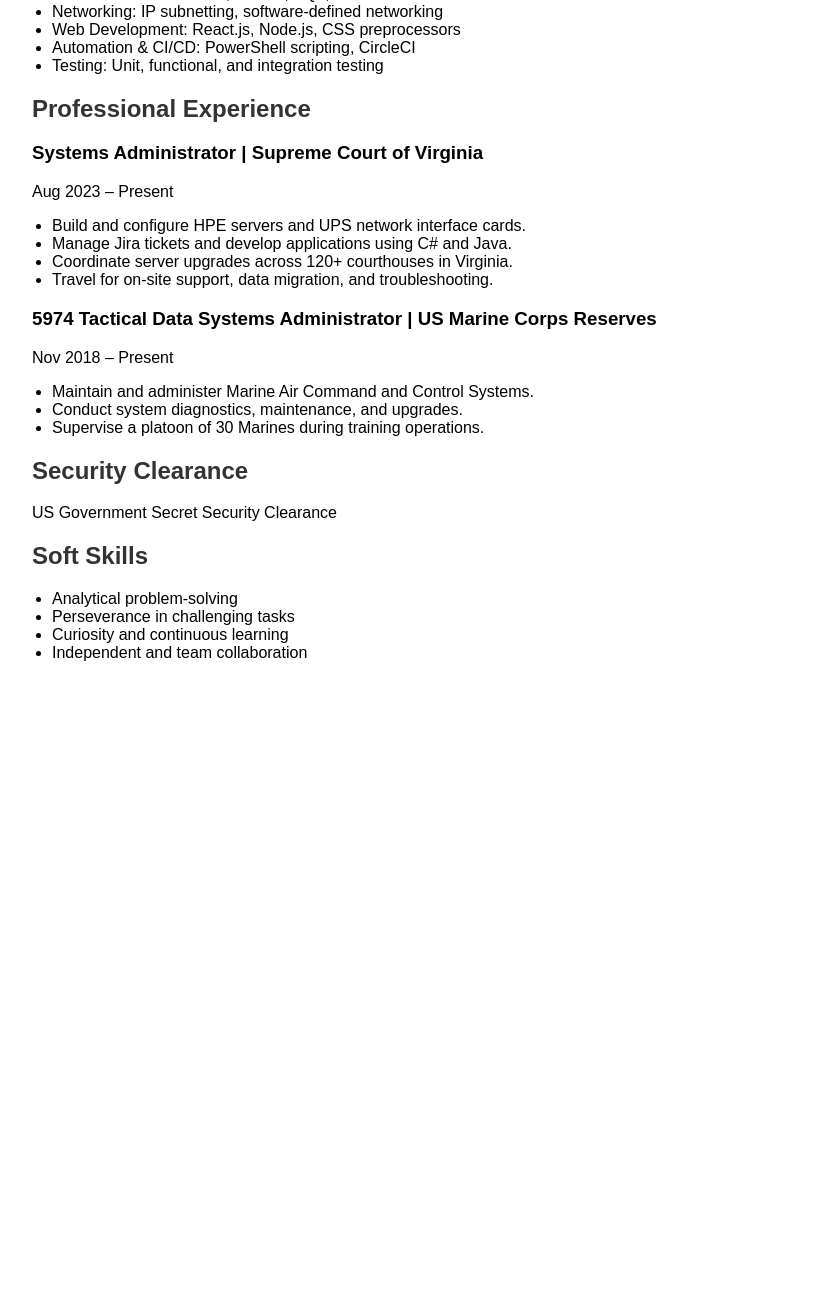
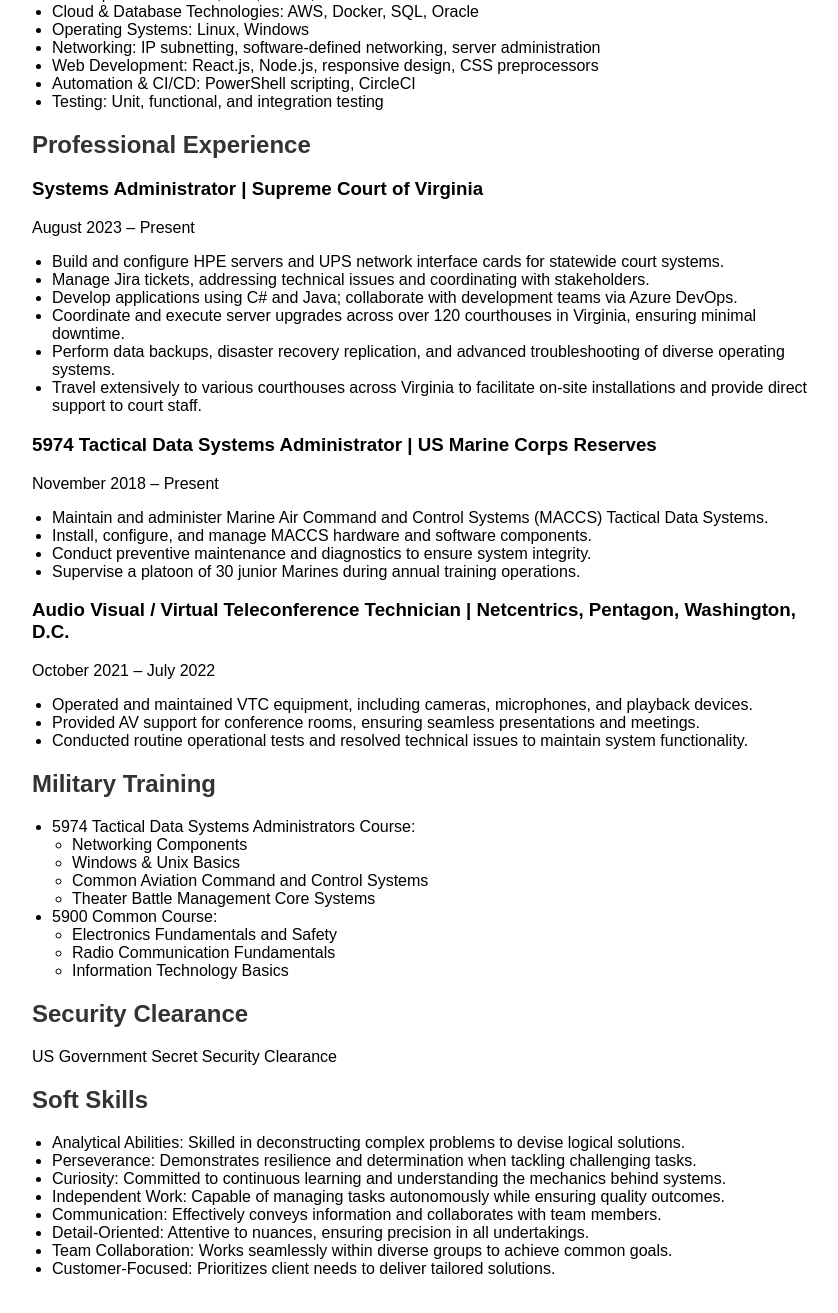
Before and after one commit to Tinysquishy/resume, a plain HTML site: page index.html in a window 1280 px wide. Shown: the part 481-1794 px from the top of the page, without its empty margins (208-1046 px from the left). Before the commit the page ends 1183 px from the top, so only its background shows below. Drawn offline with Linux system fonts and the light colour scheme.

Commit message:
Update index.html

```diff
--- a/index.html
+++ b/index.html
@@ -24,7 +24,7 @@
 
     <section class="section">
         <h2>Professional Summary</h2>
-        <p>Dedicated System Administrator with a Bachelor of Science in Computer Science and a robust background in tactical data systems administration. Proven track record in system maintenance, network engineering, and software development. Holds a US Government Secret Security Clearance.</p>
+        <p>Dedicated System Administrator with a Bachelor of Science in Computer Science and a robust background in tactical data systems administration. Possesses a proven track record in system maintenance, network engineering, and software development. Holds a US Government Secret Security Clearance, underscoring a commitment to security and confidentiality.</p>
     </section>
 
     <section class="section">
@@ -37,11 +37,12 @@
     <section class="section">
         <h2>Technical Skills</h2>
         <ul>
-            <li>Programming: C++, Java, Python, JavaScript, Svelte</li>
+            <li>Programming Languages: C++, Java, Python, JavaScript, Svelte</li>
             <li>Development Tools: Git, JDK, IntelliJ, Gradle</li>
-            <li>Cloud & Database: AWS, Docker, SQL, Oracle</li>
-            <li>Networking: IP subnetting, software-defined networking</li>
-            <li>Web Development: React.js, Node.js, CSS preprocessors</li>
+            <li>Cloud & Database Technologies: AWS, Docker, SQL, Oracle</li>
+            <li>Operating Systems: Linux, Windows</li>
+            <li>Networking: IP subnetting, software-defined networking, server administration</li>
+            <li>Web Development: React.js, Node.js, responsive design, CSS preprocessors</li>
             <li>Automation & CI/CD: PowerShell scripting, CircleCI</li>
             <li>Testing: Unit, functional, and integration testing</li>
         </ul>
@@ -50,20 +51,50 @@
     <section class="section">
         <h2>Professional Experience</h2>
         <h3>Systems Administrator | Supreme Court of Virginia</h3>
-        <p>Aug 2023 – Present</p>
+        <p>August 2023 – Present</p>
         <ul>
-            <li>Build and configure HPE servers and UPS network interface cards.</li>
-            <li>Manage Jira tickets and develop applications using C# and Java.</li>
-            <li>Coordinate server upgrades across 120+ courthouses in Virginia.</li>
-            <li>Travel for on-site support, data migration, and troubleshooting.</li>
+            <li>Build and configure HPE servers and UPS network interface cards for statewide court systems.</li>
+            <li>Manage Jira tickets, addressing technical issues and coordinating with stakeholders.</li>
+            <li>Develop applications using C# and Java; collaborate with development teams via Azure DevOps.</li>
+            <li>Coordinate and execute server upgrades across over 120 courthouses in Virginia, ensuring minimal downtime.</li>
+            <li>Perform data backups, disaster recovery replication, and advanced troubleshooting of diverse operating systems.</li>
+            <li>Travel extensively to various courthouses across Virginia to facilitate on-site installations and provide direct support to court staff.</li>
         </ul>
 
         <h3>5974 Tactical Data Systems Administrator | US Marine Corps Reserves</h3>
-        <p>Nov 2018 – Present</p>
+        <p>November 2018 – Present</p>
         <ul>
-            <li>Maintain and administer Marine Air Command and Control Systems.</li>
-            <li>Conduct system diagnostics, maintenance, and upgrades.</li>
-            <li>Supervise a platoon of 30 Marines during training operations.</li>
+            <li>Maintain and administer Marine Air Command and Control Systems (MACCS) Tactical Data Systems.</li>
+            <li>Install, configure, and manage MACCS hardware and software components.</li>
+            <li>Conduct preventive maintenance and diagnostics to ensure system integrity.</li>
+            <li>Supervise a platoon of 30 junior Marines during annual training operations.</li>
+        </ul>
+
+        <h3>Audio Visual / Virtual Teleconference Technician | Netcentrics, Pentagon, Washington, D.C.</h3>
+        <p>October 2021 – July 2022</p>
+        <ul>
+            <li>Operated and maintained VTC equipment, including cameras, microphones, and playback devices.</li>
+            <li>Provided AV support for conference rooms, ensuring seamless presentations and meetings.</li>
+            <li>Conducted routine operational tests and resolved technical issues to maintain system functionality.</li>
+        </ul>
+    </section>
+
+    <section class="section">
+        <h2>Military Training</h2>
+        <ul>
+            <li>5974 Tactical Data Systems Administrators Course:</li>
+            <ul>
+                <li>Networking Components</li>
+                <li>Windows & Unix Basics</li>
+                <li>Common Aviation Command and Control Systems</li>
+                <li>Theater Battle Management Core Systems</li>
+            </ul>
+            <li>5900 Common Course:</li>
+            <ul>
+                <li>Electronics Fundamentals and Safety</li>
+                <li>Radio Communication Fundamentals</li>
+                <li>Information Technology Basics</li>
+            </ul>
         </ul>
     </section>
 
@@ -75,10 +106,14 @@
     <section class="section">
         <h2>Soft Skills</h2>
         <ul>
-            <li>Analytical problem-solving</li>
-            <li>Perseverance in challenging tasks</li>
-            <li>Curiosity and continuous learning</li>
-            <li>Independent and team collaboration</li>
+            <li>Analytical Abilities: Skilled in deconstructing complex problems to devise logical solutions.</li>
+            <li>Perseverance: Demonstrates resilience and determination when tackling challenging tasks.</li>
+            <li>Curiosity: Committed to continuous learning and understanding the mechanics behind systems.</li>
+            <li>Independent Work: Capable of managing tasks autonomously while ensuring quality outcomes.</li>
+            <li>Communication: Effectively conveys information and collaborates with team members.</li>
+            <li>Detail-Oriented: Attentive to nuances, ensuring precision in all undertakings.</li>
+            <li>Team Collaboration: Works seamlessly within diverse groups to achieve common goals.</li>
+            <li>Customer-Focused: Prioritizes client needs to deliver tailored solutions.</li>
         </ul>
     </section>
 </body>
```
